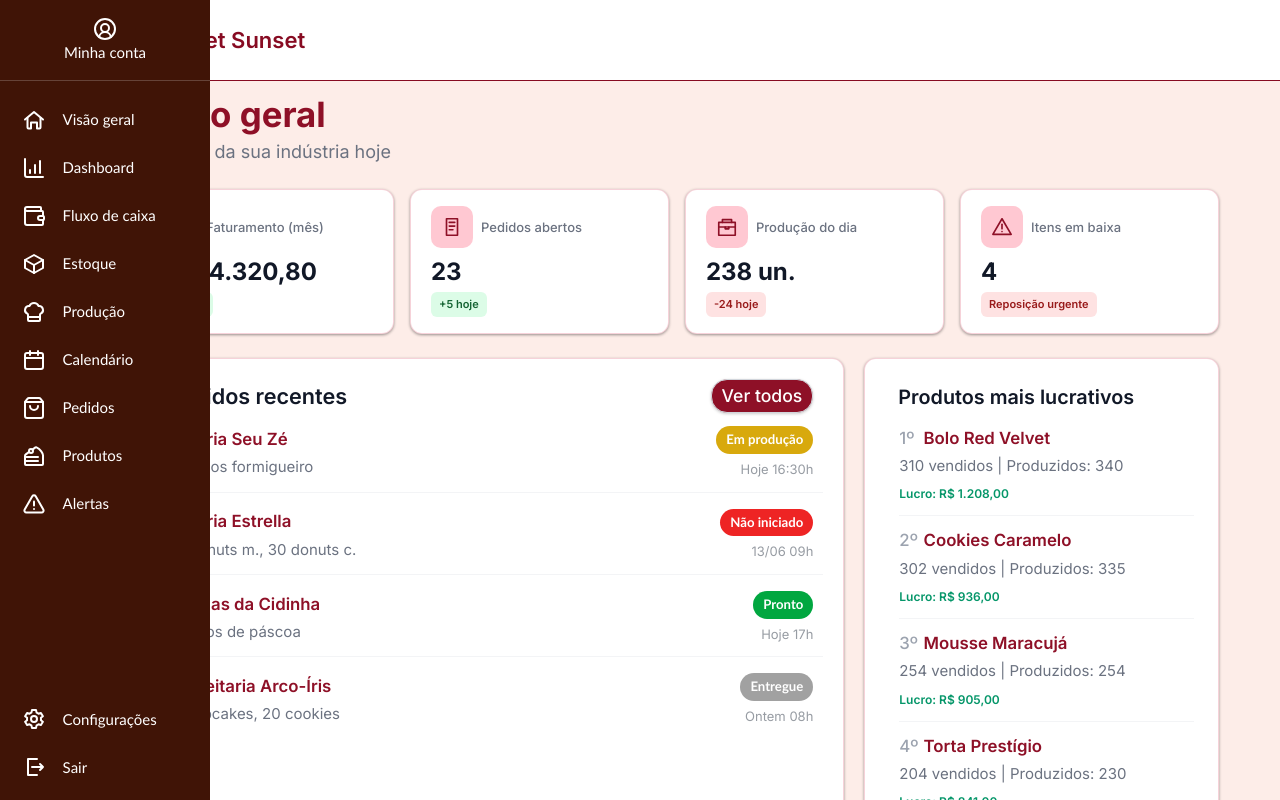
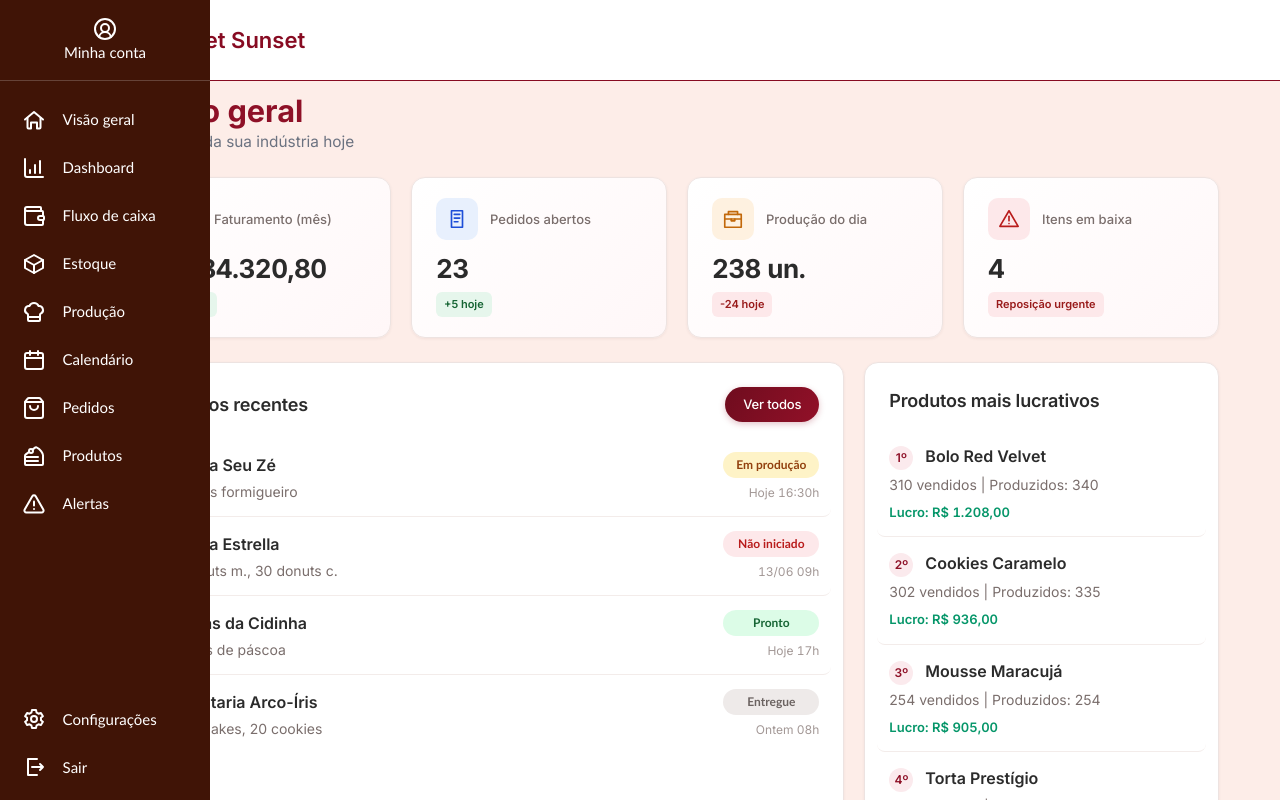
Before and after one commit to grazielly01/sublime, a React (Vite) app in the folder frontend/: page / in a window 1280 px wide. Shown: the top 800 px of the page. Built offline with nearby package versions, Linux system fonts and the light colour scheme.

Commit message:
CSS visão geral
aqui eu melhorei o css da tela, coloquei umas animações e deixei mais fluido, isso será feito em todas as telas.

```diff
--- a/frontend/src/pages/dashboard/dashboard.css
+++ b/frontend/src/pages/dashboard/dashboard.css
@@ -1,6 +1,3 @@
-/* =========================================================
-   DASHBOARD
-========================================================= */
 
 
 .tudoDashboard {
@@ -1076,6 +1073,7 @@
    RESPONSIVIDADE
 ========================================================= */
 
+
 @media (min-width: 1201px) {
 
   /* OCUPAR MAIS A TELA E JOGAR O CONTEÚDO UM POUCO PARA A DIREITA */
--- a/frontend/src/pages/visaogeral/metavisaogeral.css
+++ b/frontend/src/pages/visaogeral/metavisaogeral.css
@@ -97,7 +97,7 @@
 
 .listaMetas {
   background-color: #FFFFFF;
-  border: 1px solid #E5AFB6; /* Borda suave como na referência */
+  border: 1px solid #ffffff;
   border-radius: 16px;
   padding: 8px 32px;
   width: 100%;
@@ -111,7 +111,7 @@
   justify-content: space-between;
   align-items: flex-start;
   padding: 22px 0;
-  border-bottom: 1.5px solid #E5AFB6; /* Linha divisória entre as metas */
+  border-bottom: 1.5px solid #E5AFB6;
   transition: background-color 0.15s ease;
 }
 
--- a/frontend/src/pages/visaogeral/visaogeral.css
+++ b/frontend/src/pages/visaogeral/visaogeral.css
@@ -2,6 +2,25 @@
    ESTRUTURA GERAL
    ========================================================= */
 @import url('https://fonts.googleapis.com/css2?family=Inter:wght@400;500;600;700&display=swap');
+
+:root {
+  --cor-primaria: #8E1027;
+  --cor-primaria-hover: #6f0c1e;
+  --cor-fundo: #FAF6F5;
+  --cor-card: #FFFFFF;
+  --cor-borda: #EDE3E1;
+  --cor-divisor: #F3ECEA;
+  --cor-texto: #2B2B2B;
+  --cor-texto-secundario: #7A6E6C;
+  --cor-texto-suave: #A39896;
+  --cor-rosa-suave: #FBEAED;
+
+
+  --suave: cubic-bezier(0.22, 1, 0.36, 1);
+  --raio-card: 14px;
+  --sombra-card: 0 1px 3px rgba(60, 20, 20, 0.06);
+  --sombra-card-hover: 0 4px 12px rgba(60, 20, 20, 0.08);
+}
 
 *, *::before, *::after {
   box-sizing: border-box;
@@ -77,7 +96,7 @@ body {
 .cardsKpi {
   display: grid;
   grid-template-columns: repeat(4, minmax(0, 1fr));
-  gap: 16px;
+  gap: 20px;
   margin-bottom: 24px;
 }
 
@@ -86,39 +105,86 @@ body {
   flex-direction: column;
   justify-content: space-between;
   min-width: 0;
-  padding: 16px 20px;
-  box-sizing: border-box;
-  background: #ffffff;
-  border: 1px solid #f5c9d1d2;
-  border-radius: 12px;
-  box-shadow: 0 1px 3px rgba(0, 0, 0, 0.4);
+  padding: 20px 24px;
+  border: 1px solid var(--cor-borda);
+  border-radius: var(--raio-card);
+  box-shadow: var(--sombra-card);
+
+  /* GRADIENTE: branco -> rosa bem leve */
+  background: linear-gradient(135deg, #FFFFFF 0%, #FFF7F8 45%, #FBE6EA 100%);
+  background-size: 220% 220%;
+  background-position: 0% 0%;
+
+  transition:
+    background-position 0.7s ease,
+    box-shadow 0.3s ease,
+    transform 0.3s ease,
+    border-color 0.3s ease;
+}
+
+.cardKpi:hover {
+  background-position: 100% 100%;
+  transform: translateY(-2px);
+  border-color: #F0C4CC;
+  box-shadow: 0 8px 20px rgba(142, 16, 39, 0.12);
 }
 
 .topoCardKpi {
   display: flex;
   align-items: center;
-  gap: 8px;
-  margin-bottom: 12px;
-}
-
-.iconeKpi {
-  font-size: 16px;
+  gap: 12px;
+  margin-bottom: 16px;
 }
 
 .tituloKpi {
   margin: 0;
   font-size: 13px;
   font-weight: 500;
-  color: #6b7280;
+  color: var(--cor-texto-secundario);
 }
 
 .valorKpi {
-  margin: 0 0 8px;
-  font-size: 24px;
+  margin: 0 0 10px;
+  font-size: 26px;
   font-weight: 700;
   line-height: 1;
-  color: #111827;
+  letter-spacing: -0.02em;
+  color: var(--cor-texto);
 }
+
+
+.iconeKpi {
+  width: 42px;
+  height: 42px;
+  border-radius: 10px;
+  display: flex;
+  align-items: center;
+  justify-content: center;
+  flex-shrink: 0;
+  background: var(--cor-rosa-suave);
+}
+
+.iconeKpi svg {
+  width: 22px;
+  height: 22px;
+  fill: none;
+  stroke: var(--cor-primaria);
+  stroke-width: 1.8;
+  stroke-linecap: round;
+  stroke-linejoin: round;
+}
+
+.cardKpi:nth-child(1) .iconeKpi { background: #E6F6EC; } /* Faturamento */
+.cardKpi:nth-child(1) .iconeKpi svg { stroke: #15803D; }
+
+.cardKpi:nth-child(2) .iconeKpi { background: #E8F0FD; } /* Pedidos */
+.cardKpi:nth-child(2) .iconeKpi svg { stroke: #1D4ED8; }
+
+.cardKpi:nth-child(3) .iconeKpi { background: #FEF1E0; } /* Produção */
+.cardKpi:nth-child(3) .iconeKpi svg { stroke: #C2680A; }
+
+.cardKpi:nth-child(4) .iconeKpi { background: #FDE8EA; } /* Estoque */
+.cardKpi:nth-child(4) .iconeKpi svg { stroke: #B91C1C; }
 
 .badgeKpi {
   align-self: flex-start;
@@ -130,14 +196,15 @@ body {
 }
 
 .badgeKpi.positivo {
-  background: #dcfce7;
+  background: #E6F6EC;
   color: #166534;
 }
 
 .badgeKpi.negativo {
-  background: #fee2e2;
-  color: #991b1b;
+  background: #FDE8EA;
+  color: #991B1B;
 }
+
 
 /* =========================================================
    GRIDS DAS LINHAS
@@ -149,30 +216,19 @@ body {
   gap: 20px;
   margin-bottom: 20px;
 }
-
 /* =========================================================
    SEÇÕES GERAIS (Cards Brancos)
    ========================================================= */
 .pedidosRecentes,
+.produtosLucrativos,
 .metas,
 .atalhosRapidos {
   min-width: 0;
-  background: #ffffff;
-  border: 1px solid #e5e7eb;
-  border-radius: 12px;
-  padding: 20px;
-  box-sizing: border-box;
-  box-shadow: 0 1px 3px rgba(0, 0, 0, 0.05);
-}
-
-.produtosLucrativos {
-  min-width: 0;
-  background: #ffffff;
-  border: 1px solid #e5e7eb;
-  border-radius: 12px;
   padding: 24px;
-  box-sizing: border-box;
-  box-shadow: 0 1px 3px rgba(0, 0, 0, 0.05);
+  background: var(--cor-card);
+  border: 1px solid var(--cor-borda);
+  border-radius: var(--raio-card);
+  box-shadow: var(--sombra-card);
 }
 
 .cabecalhoSecao,
@@ -182,37 +238,66 @@ body {
   display: flex;
   align-items: center;
   justify-content: space-between;
-  margin: 0 0 13px;
-  font-size: 16px;
+  margin: 0 0 16px;
+  font-family: "Inter", sans-serif;
+  font-size: 18px;
   font-weight: 600;
-  color: #111827;
+  letter-spacing: -0.01em;
+  color: var(--cor-texto);
 }
 
-/* Botões secundarios (Ver todos / Ver mais) */
+.cabecalhoSecao h2 {
+  margin: 0;
+  font-size: 18px;
+  font-weight: 600;
+}
+
+
 .botaoVerTodos,
 .botaoVerMais {
-  border: 1px solid #d1d5db;
-  background: #8E1027;
+  border: none;
   color: #ffffff;
-  border-radius: 6px;
+  border-radius: 999px;
+  font-family: "Inter", sans-serif;
   font-size: 13px;
   font-weight: 500;
-  padding: 3px 10px;
+  padding: 8px 18px;
   cursor: pointer;
-  transition: 0.2s;
-  box-shadow: 0 1px 2px rgba(0, 0, 0, 0.05);
+
+  /* GRADIENTE: vinho escuro -> vinho -> vinho mais vivo */
+  background: linear-gradient(120deg, #6F0C1E 0%, #8E1027 45%, #B3213B 100%);
+  background-size: 220% 100%;
+  background-position: 0% 50%;
+  box-shadow: 0 2px 6px rgba(142, 16, 39, 0.25);
+
+  transition:
+    background-position 0.5s ease,
+    box-shadow 0.3s ease,
+    transform 0.2s ease;
 }
 
 .botaoVerTodos:hover,
 .botaoVerMais:hover {
-  background: #5d0b0b;
-  border-color: #9ca3af;
+  background-position: 100% 50%;
+  box-shadow: 0 4px 12px rgba(142, 16, 39, 0.35);
+  transform: translateY(-1px);
+}
+
+.botaoVerTodos:active,
+.botaoVerMais:active {
+  transform: translateY(0);
+}
+
+.botaoVerTodos:focus-visible,
+.botaoVerMais:focus-visible,
+.botaoAtalho:focus-visible {
+  outline: 2px solid var(--cor-primaria);
+  outline-offset: 2px;
 }
 
 .botaoVerMais {
   display: block;
   margin: 16px auto 0;
-  padding: 3px 10px;
 }
 
 /* =========================================================
@@ -228,70 +313,34 @@ body {
   list-style: none;
 }
 
-.pedidosRecentes{
-  border: 1px solid #f5c9d1d2;
-  box-shadow: 0 1px 3px rgba(0, 0, 0, 0.4);
-}
-
-.pedidosRecentes h2{
-  font-size:135%;
-  font-weight: 600;
-  font-family: "Inter", 'Lucida Grande', 'Lucida Sans', Arial, sans-serif;
-}
-
-.cardPedidoRecente{
-  margin-left: 10px;
-  margin-bottom: 4px;
-}
-
-.cabecalhoSecao h2{
-  margin-left: 10px;
-  font-weight: 600;
-}
-
-.botaoVerTodos{
-  font-size: 110%;
-  margin-right: 10px;
-  border-radius: 16px;
-  box-shadow: 0 1px 3px rgba(0, 0, 0, 0.2);
-  font-family: "Inter", 'Lucida Sans Unicode', 'Lucida Grande', 'Lucida Sans', Arial, sans-serif;
-}
-
-.ladoDireitoPedido{
-  margin-right: 10px;
-}
-
 .cardPedidoRecente,
 .cardProduto,
 .itemMeta {
   display: flex;
   align-items: center;
   justify-content: space-between;
-  padding: 12px 0;
-  border-bottom: 1px solid #f3f4f6;
+  padding: 14px 12px;
+  margin: 0 -12px;
+  border-bottom: 1px solid var(--cor-divisor);
+  border-radius: 8px;
+  transition: background 0.15s;
 }
 
-.itemMeta{
-  margin-left: -10px;
-  margin-top: 7px;
-  margin-bottom: 2px;
+.cardPedidoRecente:hover,
+.cardProduto:hover,
+.itemMeta:hover {
+  background: #FDFAF9;
 }
 
 .cardPedidoRecente:last-child,
 .cardProduto:last-child,
 .itemMeta:last-child {
   border-bottom: none;
-  padding-bottom: 0;
 }
 
-.cardPedidoRecente:first-child,
-.cardProduto:first-child,
-.itemMeta:first-child {
-  padding-top: 0;
-}
-
-/* Dados da Esquerda */
-.dadosPedido, .cardProduto h3 {
+/* Dados da esquerda */
+.dadosPedido,
+.cardProduto h3 {
   min-width: 0;
 }
 
@@ -299,9 +348,9 @@ body {
 .cardProduto h3,
 .itemMeta h3 {
   margin: 0 0 4px;
-  font-size: 140%;
+  font-size: 16px;
   font-weight: 600;
-  color: #8E1027;
+  color: var(--cor-texto);
   white-space: nowrap;
   overflow: hidden;
   text-overflow: ellipsis;
@@ -311,11 +360,11 @@ body {
 .cardProduto p,
 .descricaoMeta {
   margin: 0;
-  font-size: 15px;
-  color: #6b7280;
+  font-size: 14px;
+  color: var(--cor-texto-secundario);
 }
 
-/* Lado Direito */
+/* Lado direito */
 .ladoDireitoPedido,
 .horarioPedido {
   display: flex;
@@ -326,8 +375,8 @@ body {
 }
 
 .horarioPedido {
-  font-size: 13px;
-  color: #979ca3;
+  font-size: 12px;
+  color: var(--cor-texto-suave);
   white-space: nowrap;
 }
 
@@ -361,92 +410,73 @@ body {
    STATUS TAGS
    ========================================================= */
 .statusPedido {
-  padding: 4px 10px;
+  display: inline-block;
+  min-width: 96px;
+  padding: 4px 12px;
   border-radius: 999px;
-  font-size: 11px;
+  font-size: 12px;
   font-weight: 600;
+  text-align: center;
   white-space: nowrap;
 }
 
-.statusEmProducao {
-  background: #d8a90d;
-  color: #ffffff;
-  font-size: 110%;
-}
+.statusEmProducao  { background: #FEF3C7; color: #92400E; }
+.statusNaoIniciado { background: #FDE8EA; color: #B91C1C; }
+.statusPronto      { background: #DCFCE7; color: #166534; }
+.statusEntregue    { background: #EEEAE9; color: #6B6361; }
 
-.statusNaoIniciado {
-  background: #ee2424;
-  color: #ffffff;
-  font-size: 110%;
-}
-
-.statusPronto {
-  background: #01a740;
-  color: #ffffff;
-  font-size: 110%;
-}
-
-.statusEntregue {
-  background: #a1a1a1;
-  color: #ffffff;
-  font-size: 110%;
-}
 
 /* =========================================================
    PRODUTOS LUCRATIVOS
    ========================================================= */
-.produtosLucrativos{
-  border: 1px solid #f5c9d1d2;
-  box-shadow: 0 1px 3px rgba(0, 0, 0, 0.4);
+.listaProdutos {
+  display: grid;
+  grid-template-columns: minmax(0, 1fr);
 }
 
-.produtosLucrativos h2{
-  font-size: 165%;
-  font-weight: 550;
-  margin-left: 9px;
-  font-family: "Inter", 'Lucida Sans Unicode', 'Lucida Grande', 'Lucida Sans', Arial, sans-serif;
-}
-
-   .listaProdutos {
-  display: grid;
-  grid-template-columns: repeat(1, minmax(0, 1fr));
-  margin-left: 10px;
-}
-
+/* Círculo numerado (troca o "1º, 2º, 3º") */
 .posicaoProduto {
-  display: inline-block;
-  width: 20px;
-  color: #9ca3af;
-  font-weight: 500;
+  display: inline-flex;
+  align-items: center;
+  justify-content: center;
+  width: 24px;
+  height: 24px;
+  margin-right: 8px;
+  border-radius: 50%;
+  background: var(--cor-rosa-suave);
+  color: var(--cor-primaria);
+  font-size: 12px;
+  font-weight: 600;
 }
 
 .cardProduto .lucroProduto {
   margin-top: 8px;
-  font-size: 12px;
+  font-size: 13px;
+  font-weight: 600;
   color: #059669;
-  font-weight: 600;
+}
+
+
+.barraProgresso {
+  width: 100%;
+  height: 6px;
+  margin-top: 8px;
+  border-radius: 999px;
+  background: var(--cor-divisor);
+  overflow: hidden;
+}
+
+.barraProgresso span {
+  display: block;
+  height: 100%;
+  border-radius: inherit;
+  background: var(--cor-primaria);
 }
 
 /* =========================================================
    METAS
    ========================================================= */
-.metas{
-  border: 1px solid #f5c9d1d2;
-  box-shadow: 0 1px 3px rgba(0, 0, 0, 0.4);
-}
-
-.metas h2{
-  font-size: 190%;
-  font-weight: 600;
-  margin-left: 10px;
-  font-family: "Inter", 'Lucida Sans Unicode', 'Lucida Grande', 'Lucida Sans', Arial, sans-serif;
-}
-
-.listaMetas{
-  margin-left: 10px;
-}
-
-   .topoItemMeta {
+.topoItemMeta {
   display: flex;
   flex-direction: column;
   align-items: flex-start;
@@ -466,11 +496,8 @@ body {
   line-height: 1.4;
 }
 
-.botaoVerMais{
-  font-size: 150%;
-  font-family: "Inter", 'Lucida Sans Unicode', 'Lucida Grande', 'Lucida Sans', Arial, sans-serif;
-  border-radius: 20px;
-}
+
+
 
 /* =========================================================
    ATALHOS
@@ -501,27 +528,49 @@ body {
   gap: 17px;
   width: 100%;
   padding: 17px 19px;
-  background: #FFC8D2; /*mesmo rosa já usado no ícone dos cards de KPI*/
-  border: none;
+  border: 1px solid transparent;
   border-radius: 14px;
   color: #8E1027;
   font-size: 130%;
   font-weight: 600;
   cursor: pointer;
-  box-shadow: 0 1px 3px rgba(0, 0, 0, 0.15);
-  transition: 0.2s;
   box-sizing: border-box;
   margin-bottom: 2%;
+
+  /* GRADIENTE: rosa claro -> rosa mais forte */
+  background: linear-gradient(120deg, #FBEAED 0%, #F8DDE2 50%, #F3C9D1 100%);
+  background-size: 220% 100%;
+  background-position: 0% 50%;
+  box-shadow: 0 1px 3px rgba(0, 0, 0, 0.15);
+
+  transition:
+    background-position 0.5s ease,
+    border-color 0.3s ease,
+    box-shadow 0.3s ease;
 }
 
 .botaoAtalho:hover {
-  background: #ffb6c4;
+  background-position: 100% 50%;
+  border-color: #F0C4CC;
+  box-shadow: 0 3px 10px rgba(142, 16, 39, 0.12);
 }
 
 .botaoAtalho svg {
   width: 20px;
   height: 20px;
   flex-shrink: 0;
+}
+
+/* =========================================================
+   ACESSIBILIDADE: respeita quem desativa animações
+   ========================================================= */
+@media (prefers-reduced-motion: reduce) {
+  .cardKpi,
+  .botaoVerTodos,
+  .botaoVerMais,
+  .botaoAtalho {
+    transition: none;
+  }
 }
 
 /* =========================================================
@@ -554,3 +603,66 @@ body {
     padding: 16px;
   }
 }
+
+
+
+/* aq eu coloquei umas coisinhas pra tela ficsr mais dinamica e fluida */
+
+html { scroll-behavior: smooth; }
+
+body {
+  -webkit-font-smoothing: antialiased;
+  -moz-osx-font-smoothing: grayscale;
+  text-rendering: optimizeLegibility;
+}
+
+::selection {
+  background: #F3C9D1;
+  color: #4A0F17;
+}
+
+.valorKpi,
+.lucroProduto,
+.horarioPedido {
+  font-variant-numeric: tabular-nums;
+}
+
+/* essa é uma animação de entrada */
+@keyframes entrar {
+  from { opacity: 0; transform: translateY(12px); }
+  to   { opacity: 1; transform: translateY(0); }
+}
+
+.cardsKpi .cardKpi {
+  animation: entrar 0.5s cubic-bezier(0.22, 1, 0.36, 1) both;
+}
+.cardsKpi .cardKpi:nth-child(2) { animation-delay: 0.06s; }
+.cardsKpi .cardKpi:nth-child(3) { animation-delay: 0.12s; }
+.cardsKpi .cardKpi:nth-child(4) { animation-delay: 0.18s; }
+
+.pedidosRecentes,
+.produtosLucrativos {
+  animation: entrar 0.5s cubic-bezier(0.22, 1, 0.36, 1) 0.24s both;
+}
+
+
+@keyframes preencher {
+  from { transform: scaleX(0); }
+  to   { transform: scaleX(1); }
+}
+
+.barraProgresso span {
+  transform-origin: left;
+  animation: preencher 0.9s var(--suave) 0.4s both;
+}
+
+* {
+  scrollbar-width: thin;
+  scrollbar-color: #E0CFCC transparent;
+}
+::-webkit-scrollbar { width: 8px; height: 8px; }
+::-webkit-scrollbar-thumb { background: #E0CFCC; border-radius: 999px; }
+::-webkit-scrollbar-thumb:hover { background: #C9B3AF; }
+
+.tituloVisaoGeral { font-size: clamp(26px, 2.4vw, 32px); }
+.subtituloVisaoGeral { font-size: clamp(14px, 1.2vw, 16px); }
```
Also changed, not shown: 1 other file (tests, documents, lock files or other folders).
